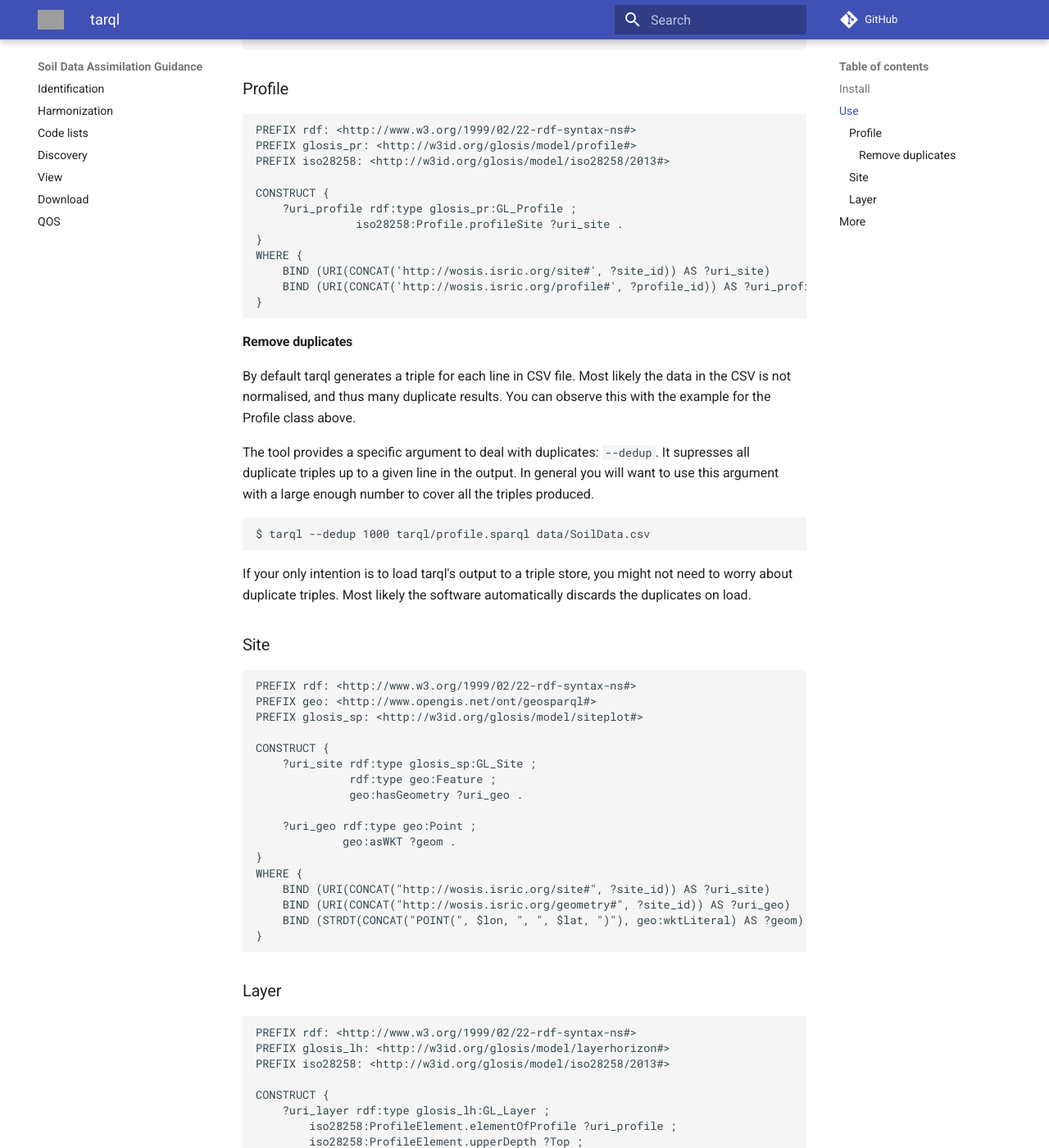
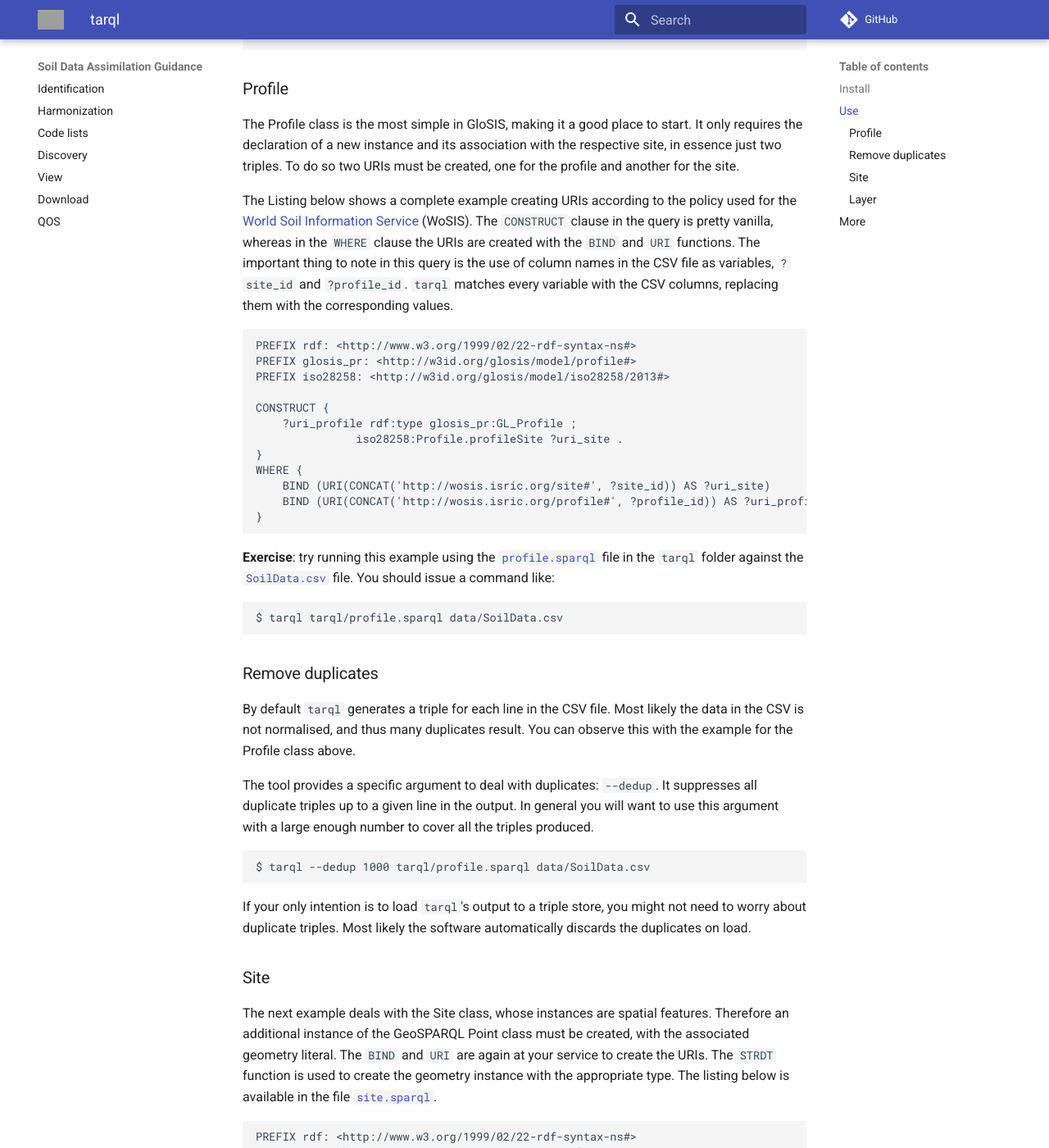
Before and after one commit to ejpsoil/soildata-assimilation-guidance, an MkDocs documentation site: the page built from docs/cookbook/tarql.md, in a window 1280 px wide and 1400 px high, scrolled down 1072 px. Shown: the whole window at 82% size. Built offline with MkDocs 1.6.1 and Material for MkDocs 9.7.7, drawn with Linux system fonts in a browser that asks for light colours; comment, search, counter and statistics services are not loaded; some of the changed text lies outside the part shown; grey boxes are pictures that could not be loaded.

Commit message:
Expands text on tarql

````diff
--- a/docs/cookbook/tarql.md
+++ b/docs/cookbook/tarql.md
@@ -12,7 +12,7 @@ Install
 Start by accessing the [releases page](https://github.com/tarql/tarql/releases)
 and download a compressed file with the latest version. Then uncompress the
 file, it will create a new folder in your system with the release number
-appended, for instace `tarql-1.2`.
+appended, for instance `tarql-1.2`.
 
 The sub-folder `bin` contains executables for both Linux and Windows. You may
 run the executable directly or install it for wider system use. On Linux it is
@@ -56,7 +56,19 @@ site_id,lat,lon,profile_id,layer_id,upper_depth,lower_depth,pH,SOC,
 
 ### Profile
 
+The Profile class is the most simple in GloSIS, making it a good place to
+start. It only requires the declaration of a new instance and its association
+with the respective site, in essence just two triples. To do so two URIs must be
+created, one for the profile and another for the site.
 
+The Listing below shows a complete example creating URIs according to the policy
+used for the [World Soil Information
+Service](https://www.isric.org/explore/wosis) (WoSIS). The `CONSTRUCT` clause in
+the query is pretty vanilla, whereas in the `WHERE` clause the URIs are created
+with the `BIND` and `URI` functions. The important thing to note in this query
+is the use of column names in the CSV file as variables, `?site_id` and
+`?profile_id`. `tarql` matches every variable with the CSV columns, replacing
+them with the corresponding values.
 
 ```sparql
 PREFIX rdf: <http://www.w3.org/1999/02/22-rdf-syntax-ns#>
@@ -73,26 +85,41 @@ WHERE {
 }
 ```
 
-#### Remove duplicates
+**Exercise**: try running this example using the [`profile.sparql`](tarql/profile.sparql) file in the
+`tarql` folder against the [`SoilData.csv`](data/SoilData.csv) file. You should
+issue a command like:
 
-By default tarql generates a triple for each line in CSV file. Most likely the
-data in the CSV is not normalised, and thus many duplicate results. You can
+```bash
+$ tarql tarql/profile.sparql data/SoilData.csv
+```
+
+### Remove duplicates
+
+By default `tarql` generates a triple for each line in the CSV file. Most likely the
+data in the CSV is not normalised, and thus many duplicates result. You can
 observe this with the example for the Profile class above.
 
 The tool provides a specific argument to deal with duplicates: `--dedup`. It
-supresses all duplicate triples up to a given line in the output. In general you
+suppresses all duplicate triples up to a given line in the output. In general you
 will want to use this argument with a large enough number to cover all the
 triples produced.
 
-```
+```bash
 $ tarql --dedup 1000 tarql/profile.sparql data/SoilData.csv
 ```
 
-If your only intention is to load tarql's output to a triple store, you might not need to
+If your only intention is to load `tarql`'s output to a triple store, you might not need to
 worry about duplicate triples. Most likely the software automatically discards
 the duplicates on load.
 
 ### Site
+
+The next example deals with the Site class, whose instances are spatial
+features. Therefore an additional instance of the GeoSPARQL Point class must be
+created, with the associated geometry literal. The `BIND` and `URI` are again at
+your service to create the URIs. The `STRDT` function is used to create the
+geometry instance with the appropriate type. The listing below is available in
+the file [`site.sparql`](tarql/site.sparql).
 
 ```sparql
 PREFIX rdf: <http://www.w3.org/1999/02/22-rdf-syntax-ns#>
@@ -114,7 +141,15 @@ WHERE {
 }
 ```
 
+**Exercise**: try modifying the query above so that it produces a GML literal
+instead of WKT. Which of the literals do you prefer?
+
 ### Layer
+
+Instances for the layer should not be a challenge, after succeeding with sites and
+profiles. The list below provides and example, creating triples relating the
+layer to the respective profile and declaring its extent with ISO-28258
+predicates.
 
 ```sparql
 PREFIX rdf: <http://www.w3.org/1999/02/22-rdf-syntax-ns#>
@@ -127,12 +162,24 @@ CONSTRUCT {
         iso28258:ProfileElement.upperDepth ?Top ;
         iso28258:ProfileElement.lowerDepth ?Bottom .
 }
-FROM <file:data.csv>
 WHERE {
     BIND (URI(CONCAT('https://example.org/layer#', ?Layer)) AS ?uri_layer)
     BIND (URI(CONCAT('https://example.org/profile#', ?Profile)) AS ?uri_profile)
 }
 ```
+
+**Exercise**: save the query below in a file and use `tarql` to run it against
+the [SoilData.csv](data/SoilData.csv) file.
+
+
+**Advanced exercise**: hop on to the WoSIS RDF pilot and verify how a [GloSIS
+Observation
+instance](https://virtuoso.isric.org/describe/?url=http%3A%2F%2Fwosis.isric.org%2Fobservation%234180696&sid=11)
+is formed. Create a new query to generate the approapriate instances for the pH
+measurements in the [SoilData.csv](data/SoilData.csv) file. Don't forget to
+create the associated [GloSIS
+Result](https://virtuoso.isric.org/describe/?url=http%3A%2F%2Fwosis.isric.org%2Fresult%234180696&sas=SAME_AS_OFF&sid=11)
+instance(s).
 
 More
 ----
````
Also changed, not shown: other parts of docs/cookbook/tarql.md (+2 -2 lines).
